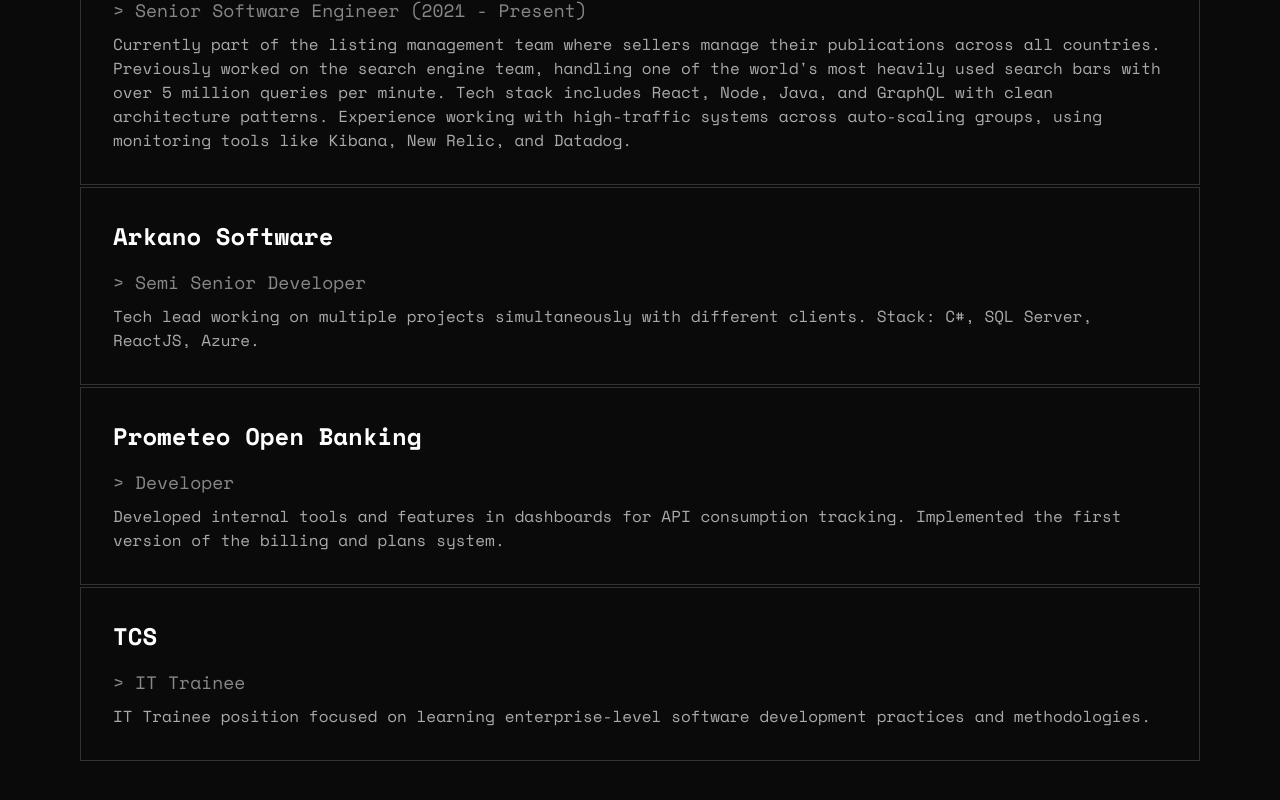
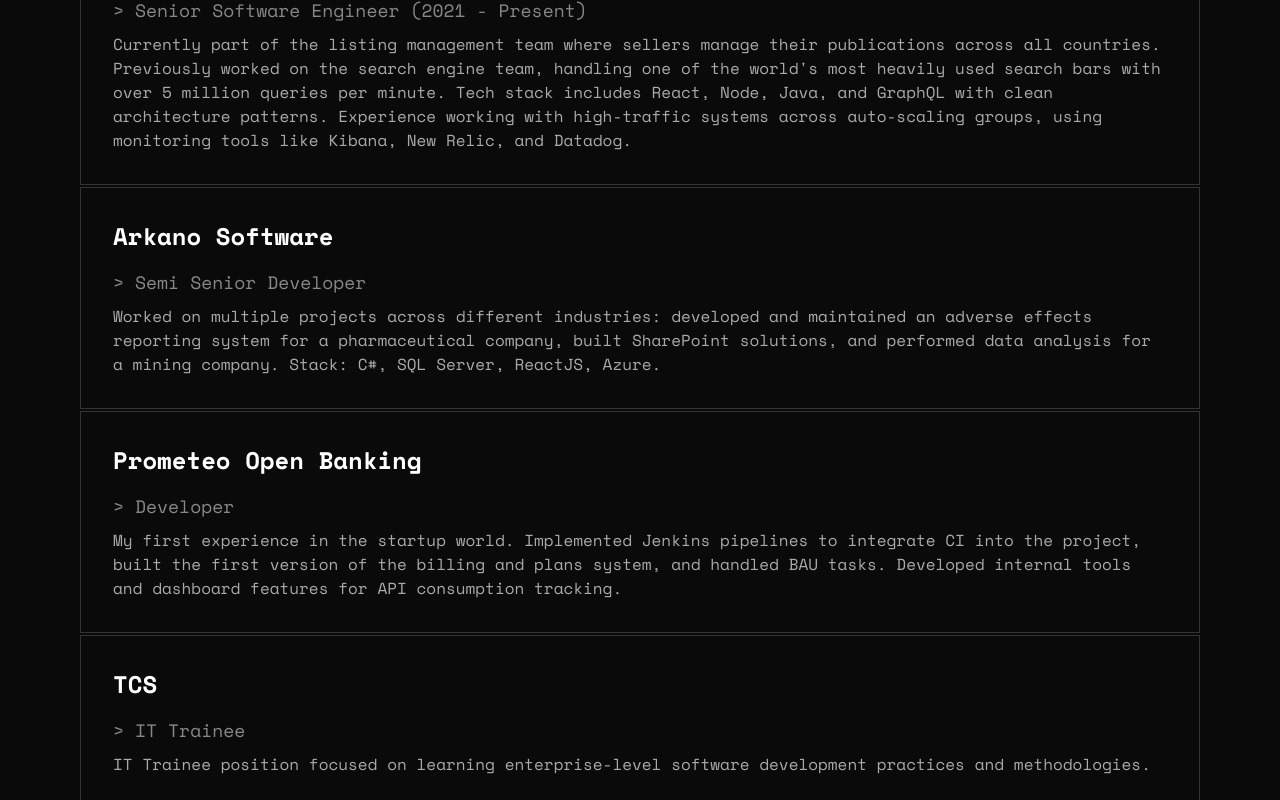
Before and after one commit to dieg0moraes/personal-porfolio, a Next.js app: page / in a window 1280 px wide. Shown: the part 1108-1908 px from the top of the page. Built offline with nearby package versions, Linux system fonts and the light colour scheme.

Commit message:
improve texts

```diff
--- a/src/components/Experience.tsx
+++ b/src/components/Experience.tsx
@@ -68,7 +68,7 @@ export default function Experience() {
         {
           title: "Semi Senior Developer",
           description:
-            "Tech lead working on multiple projects simultaneously with different clients. Stack: C#, SQL Server, ReactJS, Azure.",
+            "Worked on multiple projects across different industries: developed and maintained an adverse effects reporting system for a pharmaceutical company, built SharePoint solutions, and performed data analysis for a mining company. Stack: C#, SQL Server, ReactJS, Azure.",
         },
       ],
     },
@@ -78,7 +78,7 @@ export default function Experience() {
         {
           title: "Developer",
           description:
-            "Developed internal tools and features in dashboards for API consumption tracking. Implemented the first version of the billing and plans system.",
+            "My first experience in the startup world. Implemented Jenkins pipelines to integrate CI into the project, built the first version of the billing and plans system, and handled BAU tasks. Developed internal tools and dashboard features for API consumption tracking.",
         },
       ],
     },
```
